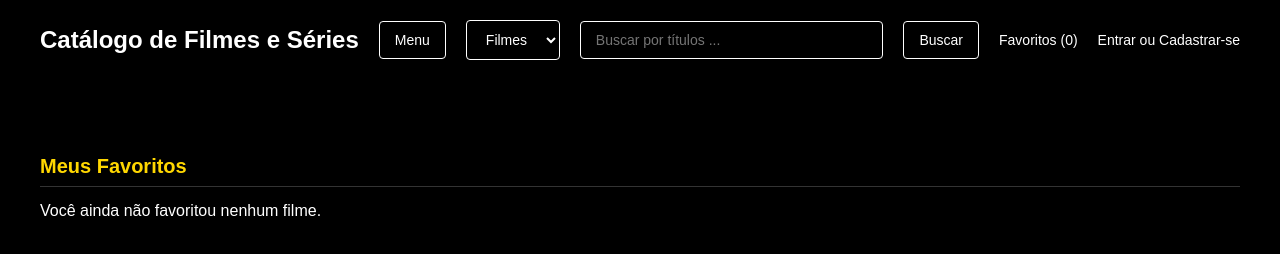
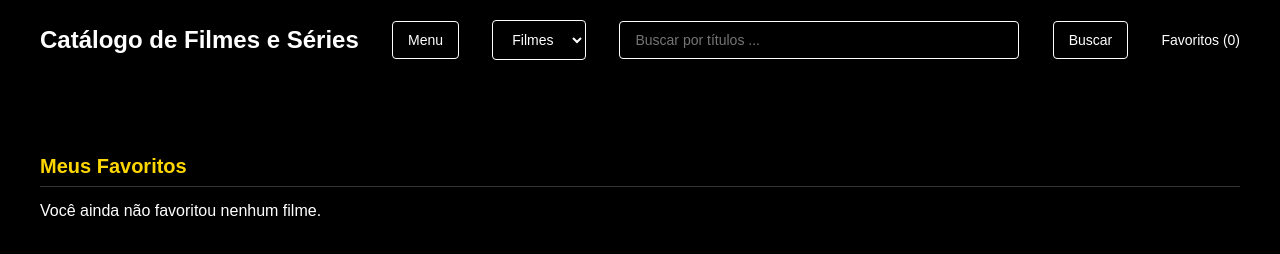
Before and after one commit to 202316360036/cinebusca, a plain HTML site: page index.html in a window 1280 px wide. Drawn offline with Linux system fonts and the light colour scheme.

Commit message:
Remove link Entrar ou Cadastrar-se
Autenticacao esta fora do escopo do projeto (sem backend).
Site agora foca so na busca e nos favoritos.

```diff
--- a/index.html
+++ b/index.html
@@ -19,7 +19,6 @@
       <input type="text" id="busca" placeholder="Buscar por títulos ..." />
       <button id="btn-buscar">Buscar</button>
       <a id="link-favoritos" href="#secao-favoritos">Favoritos (0)</a>
-      <a href="#">Entrar ou Cadastrar-se</a>
     </header>
 
     <main>
```
